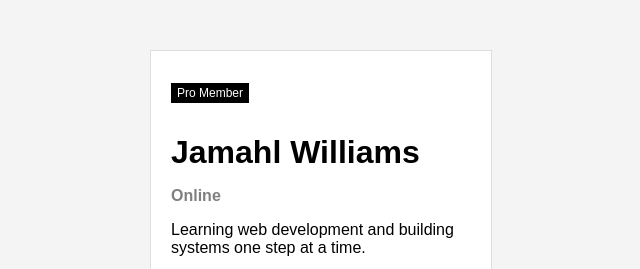
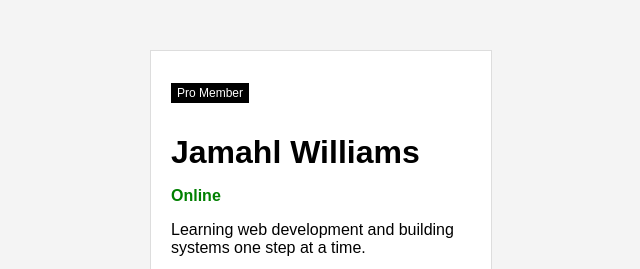
Before and after one commit to mahl404/profile-card, a plain HTML site: page index.html in a window 1280 px wide. Shown: the top 269 px of the page, 319-959 px from the left. Drawn offline with Linux system fonts and the light colour scheme.

Commit message:
Fix conflicting status classes

```diff
--- a/index.html
+++ b/index.html
@@ -10,7 +10,7 @@
   <div class="card">
     <p class="tag">Pro Member</p>
     <h1 class="name">Jamahl Williams</h1>
-    <p class="status online status offline">Online</p>
+    <p class="status online">Online</p>
     <p class="description">
       Learning web development and building systems one step at a time.
     </p>
```
